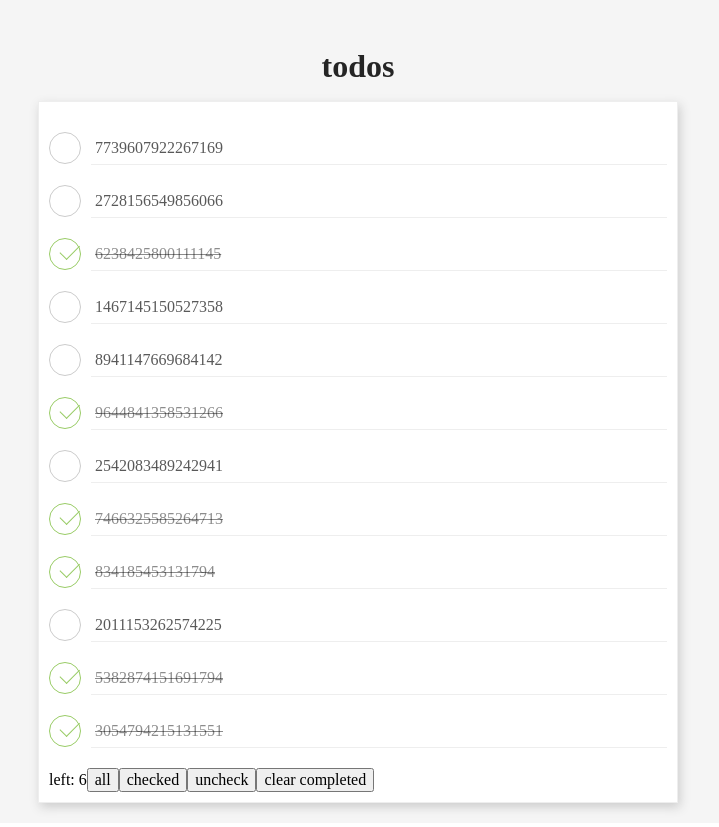
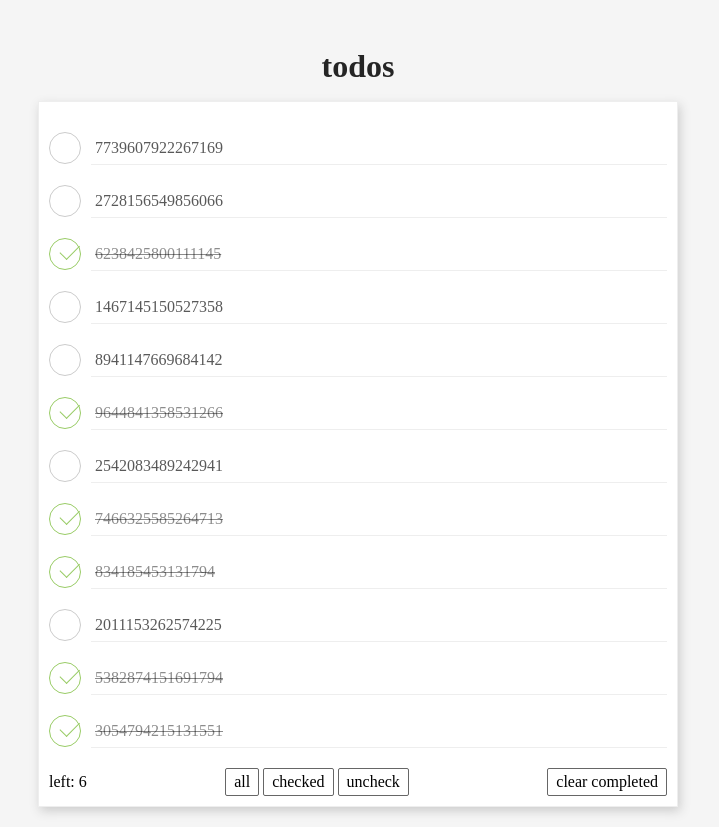
Before and after one commit to ocian/todo-mvc, a React app: page / in a window 1280 px wide. Shown: the whole page, without its empty margins (282-1001 px from the left). Built offline with nearby package versions, Linux system fonts and the light colour scheme.

Commit message:
update: adjust style

```diff
--- a/src/components/checkbox_group/index.module.scss
+++ b/src/components/checkbox_group/index.module.scss
@@ -1,4 +1,23 @@
+@import "Src/styles/mixins.scss";
+
 .todo_group {
-  max-height: 100%;
+  height: 100%;
   overflow-y: auto;
+  @include flex(column);
 }
+
+.list, .actions {
+  width: 100%;
+}
+
+.list {
+  flex: auto;
+}
+
+.actions {
+  @include flex-center(row, space-between);
+}
+.actions_btns {
+  flex: auto;
+  text-align: center;
+}
--- a/src/components/checkbox_group/index.tsx
+++ b/src/components/checkbox_group/index.tsx
@@ -41,16 +41,26 @@ export default function CheckboxGroup(
     return cloneElement(child, { checked, onChange })
   })
 
+  function clearDone () {
+    if (typeof props.clearChecked !== 'function') return
+    props.clearChecked()
+    setStatus('all')
+  }
+
   return (
     <div className={styles.todo_group}>
-      <span>{wrappedChildren}</span>
-      <div>
-        left: {Children.count(props.children) - props.selections.length}
-        <button onClick={() => setStatus('all')}>all</button>
-        <button onClick={() => setStatus('checked')}>checked</button>
-        <button onClick={() => setStatus('uncheck')}>uncheck</button>
+      <div className={styles.list}>{wrappedChildren}</div>
+      <div className={styles.actions}>
+        <span>
+          left: {Children.count(props.children) - props.selections.length}
+        </span>
+        <span className={styles.actions_btns}>
+          <button onClick={() => setStatus('all')}>all</button>
+          <button onClick={() => setStatus('checked')}>checked</button>
+          <button onClick={() => setStatus('uncheck')}>uncheck</button>
+        </span>
         {typeof props.clearChecked === 'function' && (
-          <button onClick={props.clearChecked}>clear completed</button>
+          <button onClick={clearDone}>clear completed</button>
         )}
       </div>
     </div>
--- a/src/styles/base.scss
+++ b/src/styles/base.scss
@@ -1 +1,19 @@
 @import "normalize.css";
+@import './vars.scss';
+
+button {
+  border: 1px solid $color-btn-border;
+  background-color: transparent;
+  padding: 4px 8px;
+  border-radius: 2px;
+  cursor: pointer;
+  &:hover {
+    opacity: 0.95;
+  }
+  &:focus {
+    opacity: 0.75;
+  }
+}
+button+button {
+  margin-left: 4px;
+}
--- a/src/styles/mixins.scss
+++ b/src/styles/mixins.scss
@@ -6,7 +6,7 @@
   display: flex;
   flex-direction: $direction;
   justify-content: $justify-content;
-  align-items: $justify-content;
+  align-items: $align-items;
 }
 
 @mixin flex-center(
--- a/src/styles/vars.scss
+++ b/src/styles/vars.scss
@@ -7,5 +7,7 @@ $color-uncheck: #cccccc;
 
 $color-delete: #FF6666;
 
+$color-btn-border: #666;
+
 $width-checkbox-icon: 30px;
 $width-checkbox-icon-border: 1px;
--- a/src/views/todo.module.scss
+++ b/src/views/todo.module.scss
@@ -4,14 +4,13 @@
 .page {
   min-height: 100vh;
   background-color: #f5f5f5;
-  @include flex-center(column);
+  @include flex(column, flex-start, center);
 }
 
 .list {
   width: 50vw;
   max-width: 700px;
   min-width: 400px;
-  min-height: 50vh;
   max-height: calc(100vh - 30px);
   box-sizing: border-box;
   overflow: auto;
@@ -25,5 +24,5 @@
 .no_data {
   color: $color-font-label;
   @include flex-center();
-  height: 100%;
+  height: 70px;
 }
```
